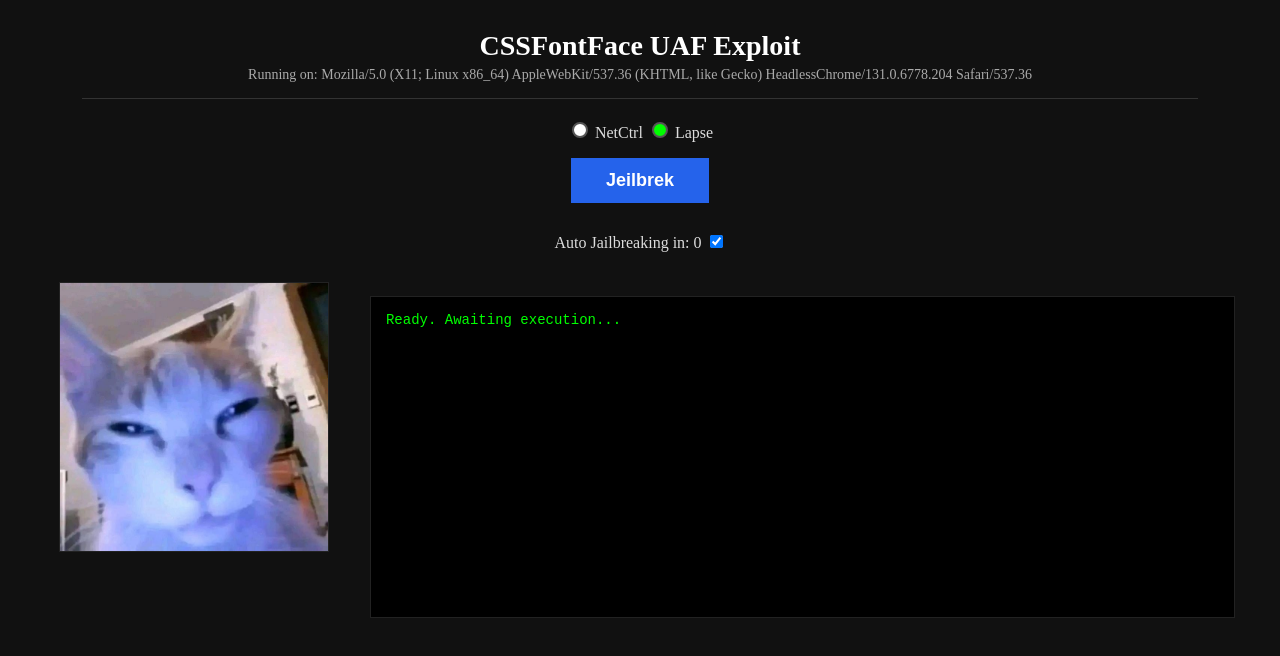
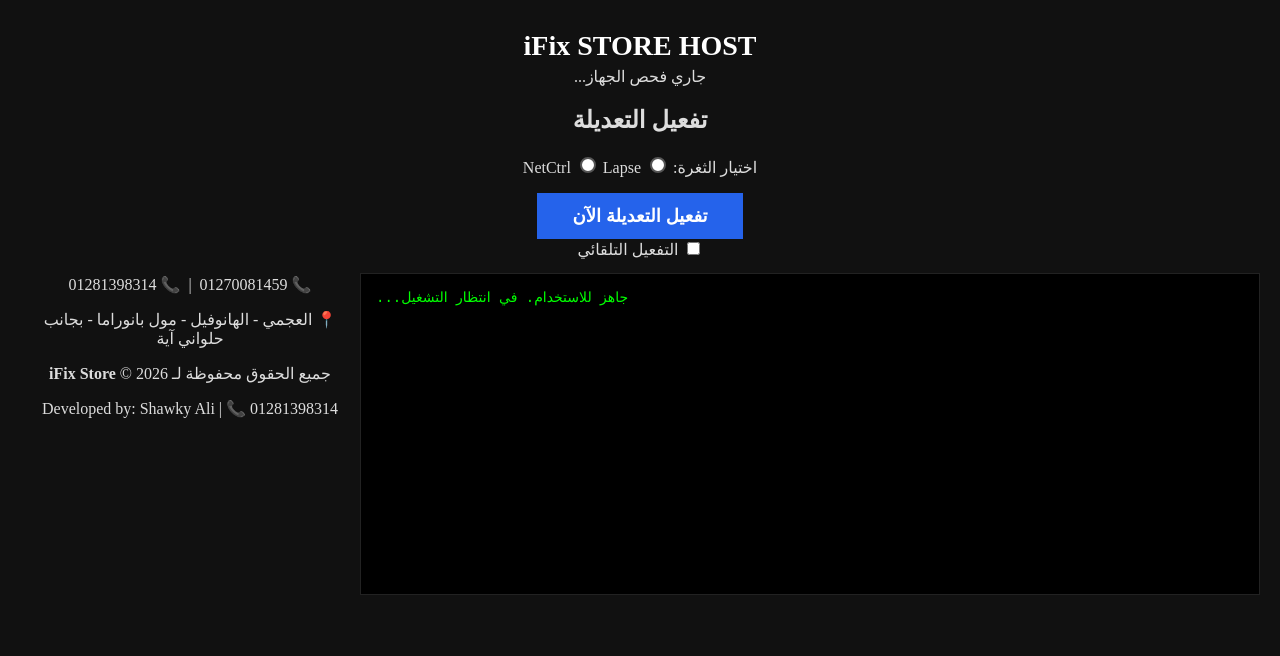
Before and after one commit to ifix-store/ifix-store.github.io, a plain HTML site: page index.html in a window 1280 px wide. Drawn offline with Linux system fonts and the light colour scheme.

Commit message:
Update index.html

```diff
--- a/index.html
+++ b/index.html
@@ -1,89 +1,73 @@
 <!DOCTYPE html>
-
-<html lang="en" manifest="cache.manifest">
-
+<html lang="ar" dir="rtl" manifest="cache.manifest">
 <head>
-
   <meta charset="UTF-8">
-
   <meta name="viewport" content="width=device-width, initial-scale=1.0">
-
-  <title>CSSFontFace exploit</title>
-
+  <title>iFix - PlayStation Exploit Host</title>
   <link rel="stylesheet" href="includes/style.css">
-
 </head>
-
 <body>
 
+  <div class="container">
+    <!-- Header Section -->
+    <header class="header">
+      <h1 class="brand-title"><span class="blue-text">i</span>Fix STORE HOST</h1>
+      <div class="status-badge">
+        <span class="status-dot"></span>
+        <span id="UA-short">جاري فحص الجهاز...</span>
+      </div>
+    </header>
 
+    <!-- Main Exploit Box -->
+    <main class="card">
+      <div class="card-header">
+        <h2>تفعيل التعديلة</h2>
+      </div>
 
-  <h1>CSSFontFace UAF Exploit</h1>
+      <!-- Exploit selection -->
+      <form id="kernel-options" class="options-group">
+        <span class="options-label">اختيار الثغرة:</span>
+        <label class="radio-label">
+          <input type="radio" name="kernel" id="netctrl-exploit" value="netctrl">
+          NetCtrl
+        </label>
+        <label class="radio-label">
+          <input type="radio" name="kernel" id="lapse-exploit" value="lapse">
+          Lapse
+        </label>
+      </form>
 
-  <h3 id="UA">Running on:</h3>
+      <!-- Action Button & Auto JB Option -->
+      <div class="action-zone">
+        <button id="jeilbrek" class="btn-primary">تفعيل التعديلة الآن</button>
 
+        <div class="autoJb">
+          <input id="autoJbInput" type="checkbox">
+          <label for="autoJbInput" id="autoJbLabel" class="checkbox-label">التفعيل التلقائي</label>
+        </div>
+      </div>
 
+      <!-- Console / Output display -->
+      <div class="console-wrapper">
+        <pre id="console">جاهز للاستخدام. في انتظار التشغيل...</pre>
+      </div>
+    </main>
 
-  <hr>
+    <!-- Footer Section -->
+    <footer class="footer">
+      <div class="info-card">
+        <p class="contacts">📞 01270081459 &nbsp;|&nbsp; 📞 01281398314</p>
+        <p class="address">📍 العجمي - الهانوفيل - مول بانوراما - بجانب حلواني آية</p>
+      </div>
 
-
-
-  <div class="btn-container">
-
-    <form id="kernel-options">
-
-      <input type="radio" name="kernel" id="netctrl-exploit" value="netctrl">
-
-      <label for="netctrl-exploit">NetCtrl</label>
-
-      <input type="radio" name="kernel" id="lapse-exploit" value="lapse">
-
-      <label for="lapse-exploit">Lapse</label>
-
-    </form>
-
-    <button id="jeilbrek">Jeilbrek</button>
-
-    <div class="autoJb">
-
-      <label for="autoJbInput" id="autoJbLabel">Auto Jailbreak</label>
-
-      <input class="mt-2" id="autoJbInput" type="checkbox">
-
-    </div>
-
+      <div class="developer-info">
+        <p class="copyright">جميع الحقوق محفوظة لـ <strong>iFix Store</strong> &copy; 2026</p>
+        <p class="dev-credits">Developed by: <span class="dev-name">Shawky Ali</span> | 📞 01281398314</p>
+      </div>
+    </footer>
   </div>
 
-
-
-  <div class="main-layout">
-
-    <div class="media-box">
-
-      <img src="includes/cat.jpg" alt="A cat staring at you">
-
-    </div>
-
-
-
-    <pre id="console">Ready. Awaiting execution...
-
-  </pre>
-
-
-
-
-
-  </div>
-
-
-
   <script src="src/main.js"></script>
-
   <script src="includes/script.js"></script>
-
 </body>
-
-
-
 </html>
```
